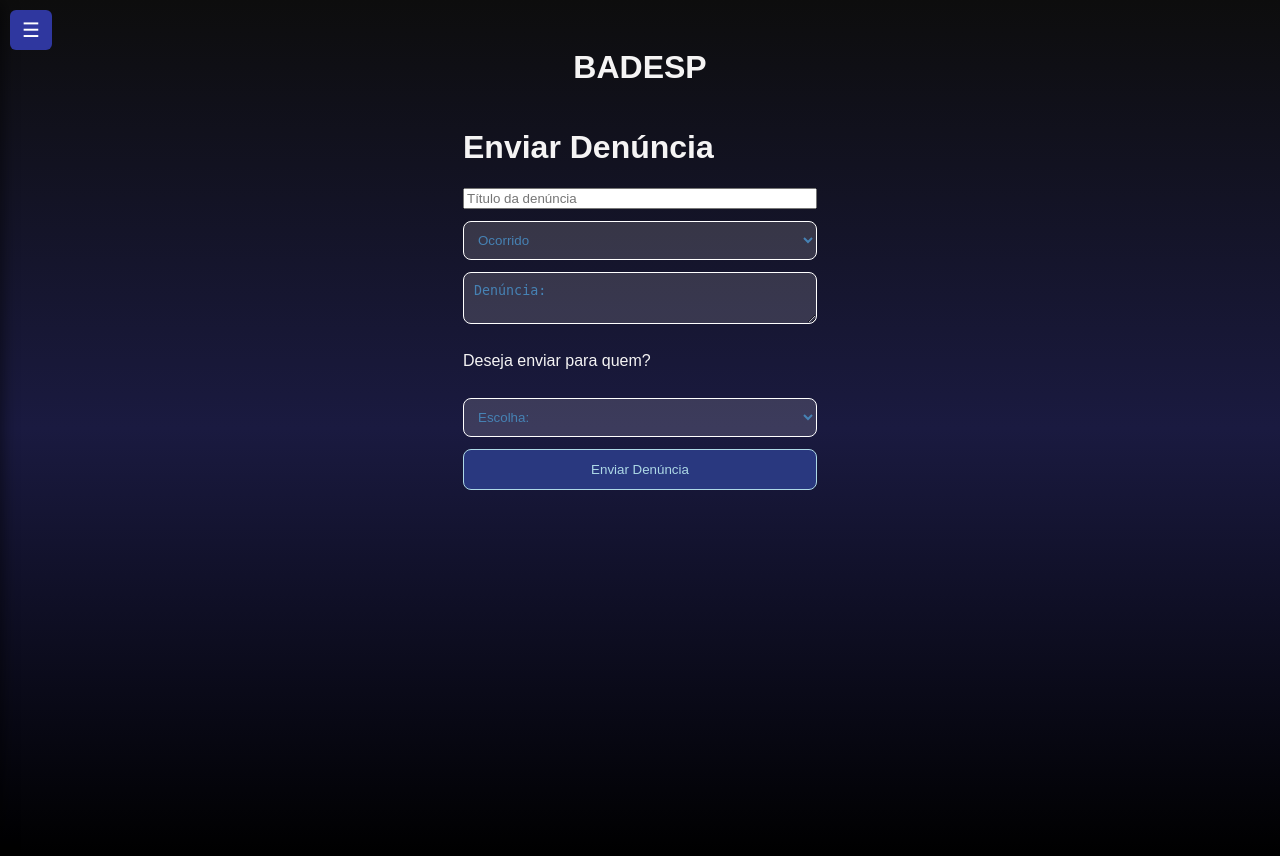
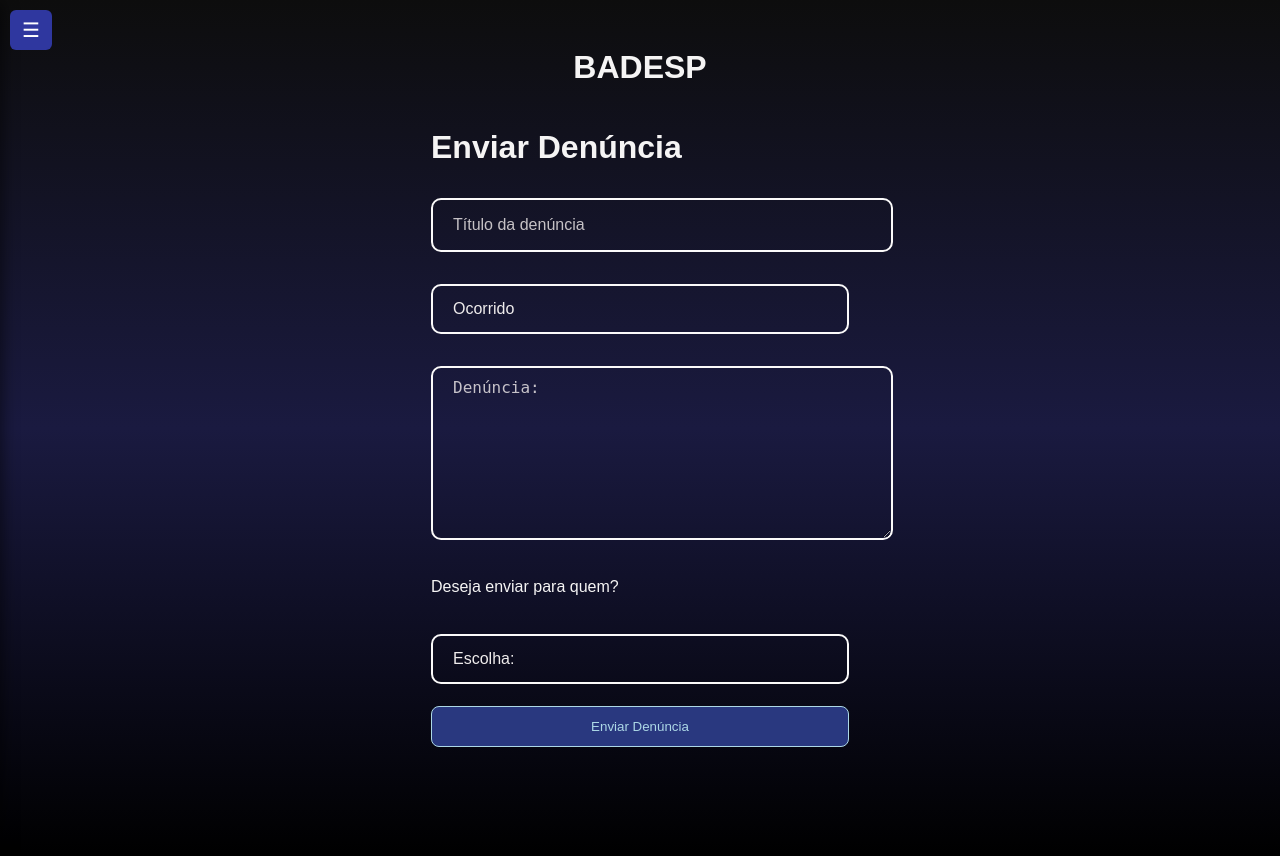
Before and after one commit to Intexsz/BADESP, a Flask app: page /Denuncia in a window 1280 px wide. Run offline with Flask 3, Linux system fonts and the light colour scheme; a user stored in the database is signed in; data comes from the database, SQL or seed files in the repository.

Commit message:
arrumei o css de fazer denuncia

```diff
--- a/static/denuncia.css
+++ b/static/denuncia.css
@@ -4,19 +4,14 @@
   flex-direction: column;
   align-items: center;
   padding: 20px;
-
-  /* Gradiente mais suave e fluido */
   background: linear-gradient(to bottom, #0d0d0d, #1a1a40, #000);
   min-height: 100vh;
   color: #f5f4f4;
 }
 
-/* ===== Containers ===== */
 .painel-container {
   width: 90%;
   max-width: 800px;
-
-  /* Mantém contraste mas sem quebrar com o fundo */
   background: rgba(25, 25, 60, 0.9);
   padding: 30px;
   border-radius: 20px;
@@ -24,27 +19,17 @@
   box-shadow: 0 8px 25px rgba(0, 0, 0, 0.5);
 }
 
-
-/* ===== Formulário ===== */
 form {
   display: flex;
   flex-direction: column;
   gap: 12px;
 }
 
-select {
-  padding: 10px;
-  border-radius: 8px;
-  border: 1px solid white;
-  background: rgb(251, 249, 249, 0.15);
-  color: #4682B4;
-}
-
 textarea {
   padding: 10px;
   border-radius: 8px;
   border: 1px solid white;
-  background: rgb(246, 239, 239, 0.15);
+  background: rgba(246, 239, 239, 0.15);
   color: #ADD8E6;
 }
 
@@ -52,7 +37,71 @@
   color: #4682B4;
 }
 
-/*botão de envio*/
+.form-container .input-container {
+  height: auto;
+}
+
+.form-container input[type="text"] {
+  width: 100%;
+  height: 50px;
+  background: transparent;
+  border: 2px solid rgb(251, 250, 250);
+  border-radius: 10px;
+  font-size: 16px;
+  color: rgb(239, 236, 236);
+  padding: 0 20px;
+  margin: 10px 0;
+}
+
+.form-container select {
+  width: 100%;
+  height: 50px;
+  background: transparent;
+  border: 2px solid rgb(251, 250, 250);
+  border-radius: 10px;
+  font-size: 16px;
+  color: rgb(239, 236, 236);
+  padding: 0 20px;
+  margin: 10px 0;
+  appearance: none;
+  -webkit-appearance: none;
+  cursor: pointer;
+}
+
+select option {
+  background-color: #000;
+  color: #FFFFFF;
+}
+
+.form-container textarea {
+  width: 100%;
+  min-height: 150px;
+  background: transparent;
+  border: 2px solid rgb(251, 250, 250);
+  border-radius: 10px;
+  font-size: 16px;
+  color: rgb(239, 236, 236);
+  padding: 10px 20px;
+  margin: 10px 0;
+  resize: vertical;
+}
+
+.form-container select::after {
+  content: '▼';
+  position: absolute;
+  right: 15px;
+  top: 50%;
+  transform: translateY(-50%);
+  color: white;
+  pointer-events: none;
+}
+
+.form-container input::placeholder,
+.form-container textarea::placeholder {
+  color: rgb(242, 237, 237);
+  opacity: 0.8;
+}
+
 button {
   padding: 12px;
   border: 1px solid;
@@ -67,7 +116,6 @@
   background: #394cac;
 }
 
-/* ===== Cards de denúncias ===== */
 .denuncia-card {
   background: rgb(240, 235, 235, 0.1);
   border-left: 6px solid white;
@@ -90,7 +138,6 @@
   margin-bottom: 6px;
 }
 
-/* Botão estilo hambúrguer */
 .menu-btn {
   position: fixed;
   top: 10px;
```
